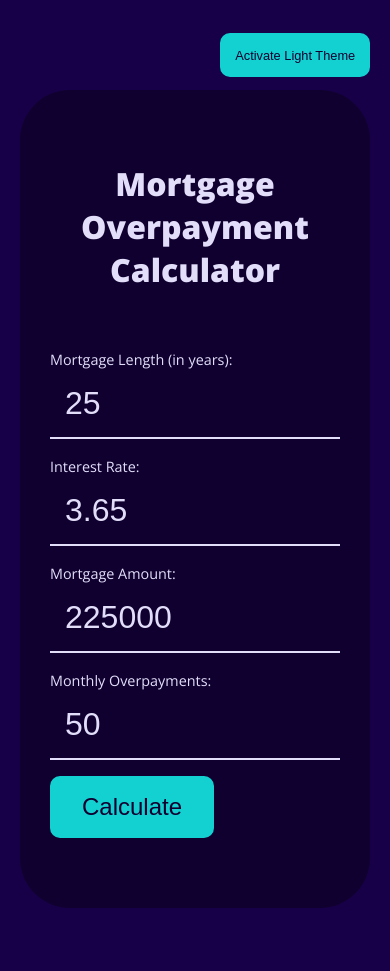
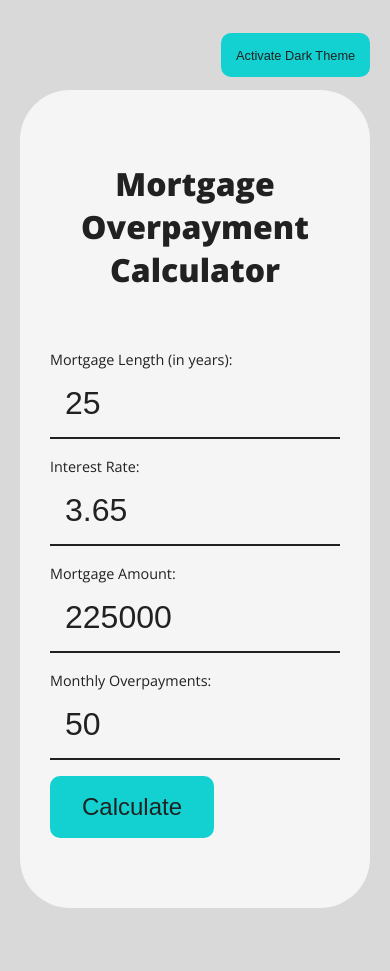
Before and after one commit to hughcollier/mortgageCalc, a website built with webpack: page src/template.html in a window 390 px wide. Built offline with nearby package versions, Linux system fonts and the light colour scheme.

Commit message:
Added basic light / dark theme switching using localStorage

```diff
--- a/src/modules/theme.js
+++ b/src/modules/theme.js
@@ -1,24 +1,42 @@
 function switchTheme() {
+	const bodyElement = document.querySelector("body");
+	const themeToggle = document.getElementById("switch-theme-button");
 
-	const themeToggle = document.getElementById("switch-theme-button");
-	const bodyElement = document.querySelector("body");
+	const defaultTheme = "light";
+	let currentTheme
+
+	if (localStorage.getItem("theme") === null) {
+		// Nothing in local storage so use default theme
+		currentTheme = defaultTheme;
+
+	} else {
+		// Theme is being set by value in local storage
+		currentTheme = localStorage.getItem("theme");
+	};
+
+	if (currentTheme === "light") {
+		bodyElement.classList.add("light-theme");
+	};
+
+	themeToggle.innerHTML = currentTheme === "dark" ? "Activate Light Theme" : "Activate Dark Theme";
 
 	themeToggle.addEventListener("click", () => {
 
-		if (themeToggle.innerHTML = "Activate Light Theme") {
+		if (currentTheme === "dark") {
 			themeToggle.innerHTML = "Activate Dark Theme";
-			console.log("test");
+			currentTheme = "light";
 
-		} else if (themeToggle.innerHTML = "Activate Dark Theme") {
+		} else if (currentTheme = "light") {
 			themeToggle.innerHTML = "Activate Light Theme";
-
+			currentTheme = "dark";
 		};
 
 		bodyElement.classList.toggle("light-theme");
+		localStorage.setItem("theme", currentTheme);
 
+		console.log(currentTheme);
 
 	})
-
 
 };
 
--- a/src/template.html
+++ b/src/template.html
@@ -10,7 +10,7 @@
 </head>
 	<body>
 
-		<button id="switch-theme-button">Activate Light Theme</button>
+		<button id="switch-theme-button"></button>
 
 		<div id="grid">
 
```
